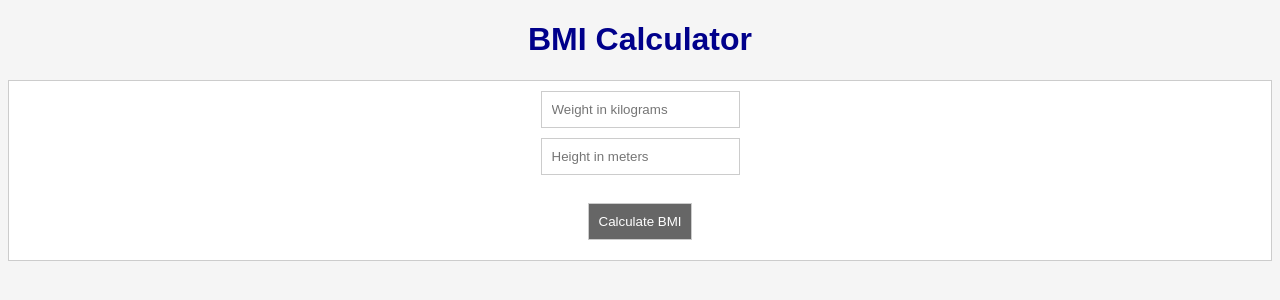
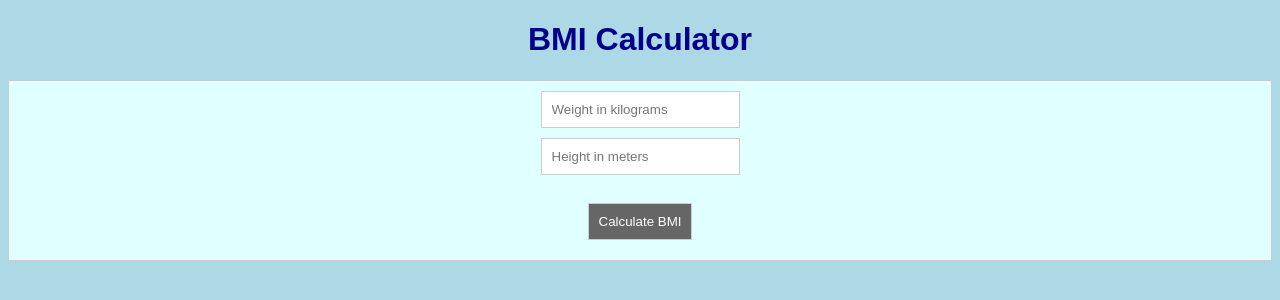
Before and after one commit to LasithRanahewa/BMI-Calculator, a website: page bmiCalculator.html in a window 1280 px wide. Drawn offline with Linux system fonts and the light colour scheme.

Commit message:
minor chnage

```diff
--- a/bmiCalculator.html
+++ b/bmiCalculator.html
@@ -7,7 +7,7 @@
     <title>BMI Calculator</title>
     <style>
         body {
-            background-color: #f5f5f5;
+            background-color: lightblue;
             font-family: Arial, Helvetica, sans-serif;
         }
 
@@ -21,7 +21,7 @@
             margin: 20px auto;
             padding: 10px;
             border: 1px solid #ccc;
-            background: #fff;
+            background: lightcyan;
         }
 
         input {
```
